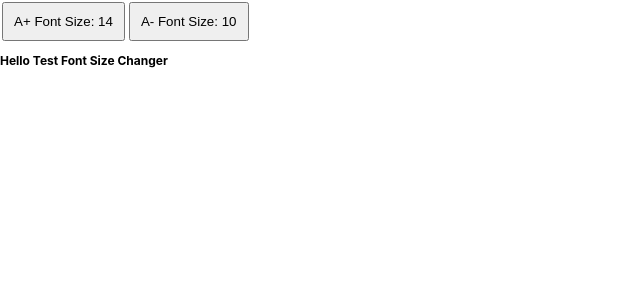
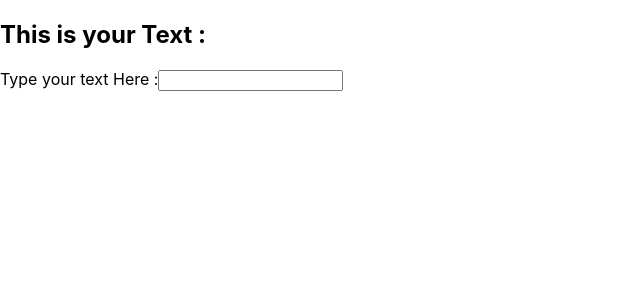
Before and after one commit to faiichann/mit-app, a React (Create React App) app: page / in a window 1280 px wide. Shown: the top 300 px of the page, without its empty margins (0-640 px from the left). Built offline with nearby package versions, Linux system fonts and the light colour scheme.

Commit message:
upfontcolor

```diff
--- a/src/App.js
+++ b/src/App.js
@@ -12,7 +12,7 @@ function App() {
     <div>
         {/* <button onClick={() => history.push('/Dev')}>Developer</button> */}
         {/* <Test1 name="faii"/> */}
-        <Fontsize2/>
+        <Labelcopy/>
     </div>
   )
 }
--- a/src/component/Fontcolor3.js
+++ b/src/component/Fontcolor3.js
@@ -36,7 +36,6 @@ function Fontcolor3() {
       <ChromePicker color={background} onChange={handleChangeComplete} />
 
       <br />
-      <p>Color Preview</p>
       <div style={previewStyle} />
       <h2 style={previewfont}>Hello pls</h2>
     </div>
```
